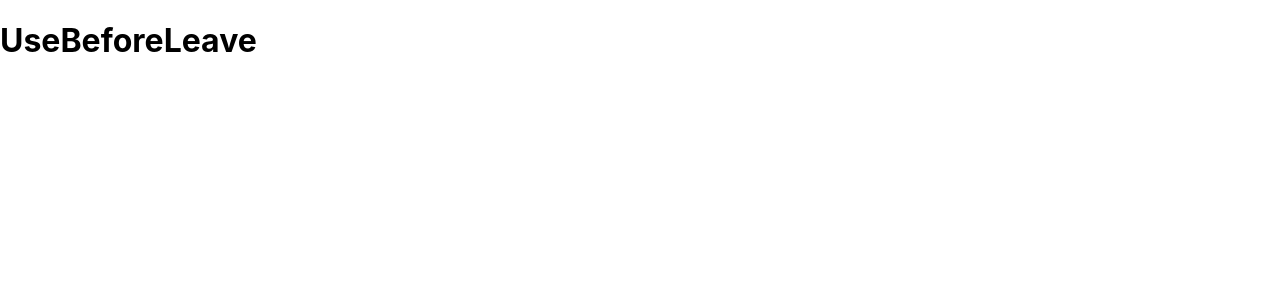
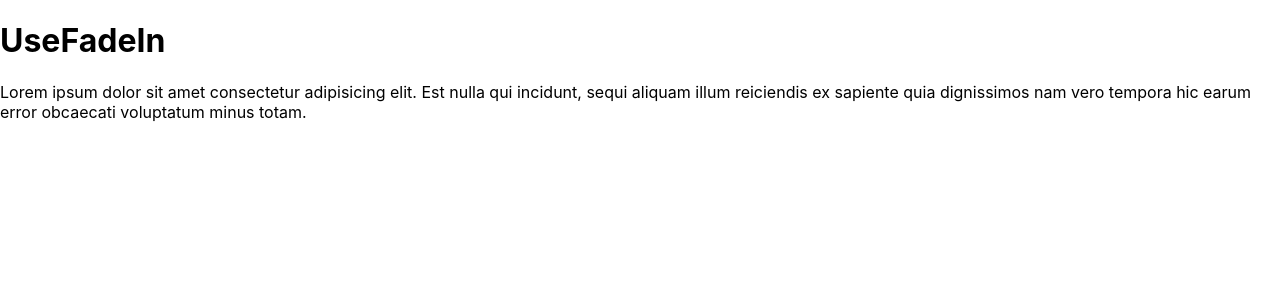
Before and after one commit to guseulgi/react-diary, a React (Create React App) app: page / in a window 1280 px wide. Shown: the top 300 px of the page. Built offline with nearby package versions, Linux system fonts and the light colour scheme.

Commit message:
useFadeIn 커스텀 훅, 페이드인 하는 컴포넌트 만들어줄 때 사용

```diff
--- /dev/null
+++ b/src/components/CustomHooks/UseFadeIn.jsx
@@ -0,0 +1,32 @@
+import React, { useEffect, useRef } from 'react'
+
+const useFadeIn = (duration = 1, delay = 0) => {
+  const element = useRef();
+
+  useEffect(() => {
+    if(typeof duration !== 'number' || typeof delay !== 'number') return;
+
+    if(element.current) {
+      const { current } = element;
+      current.style.transition = `opacity ${duration}s ease-in-out ${delay}s`;
+      current.style.opacity = 1;
+    }
+  }, []);
+
+  return {
+    ref : element,
+    style : { opacity : 0 },
+  };
+}
+
+export default function UseFadeIn() {
+  const h1El = useFadeIn(3, 1);
+  const pEl = useFadeIn(2, 3);
+
+  return (
+    <>
+      <h1 {...h1El}>UseFadeIn</h1>
+      <p {...pEl}>Lorem ipsum dolor sit amet consectetur adipisicing elit. Est nulla qui incidunt, sequi aliquam illum reiciendis ex sapiente quia dignissimos nam vero tempora hic earum error obcaecati voluptatum minus totam.</p>
+    </>
+  )
+}
--- a/src/index.js
+++ b/src/index.js
@@ -12,12 +12,13 @@ import UseClick from './components/CustomHooks/UseClick';
 import UseConfirms from './components/CustomHooks/UseConfirms';
 import UsePreventLeave from './components/CustomHooks/UsePreventLeave';
 import UseBeforeLeave from './components/CustomHooks/UseBeforeLeave';
+import UseFadeIn from './components/CustomHooks/UseFadeIn';
 
 
 const root = ReactDOM.createRoot(document.getElementById('root'));
 root.render(
   <>
-    <UseBeforeLeave />
+    <UseFadeIn />
   </>
 );
 
```
